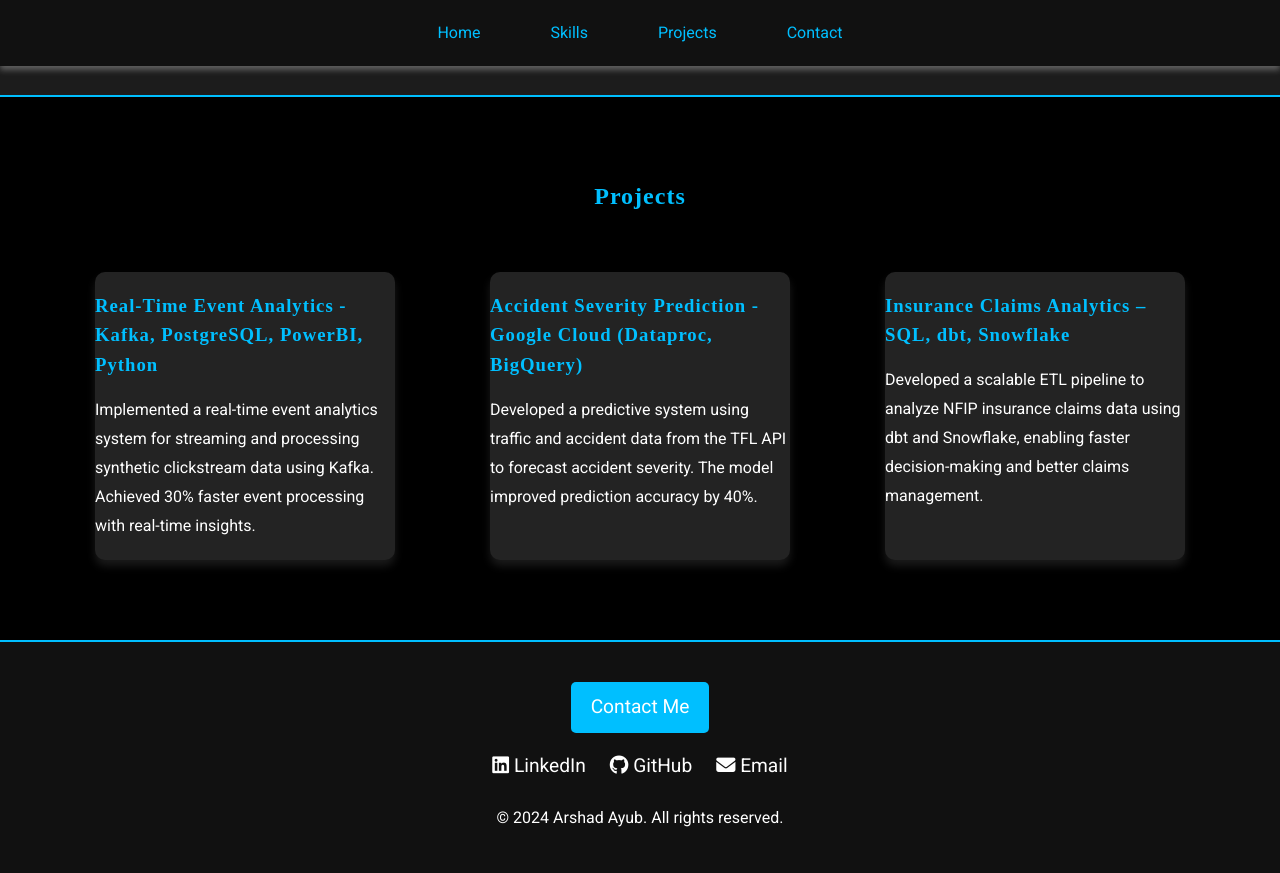
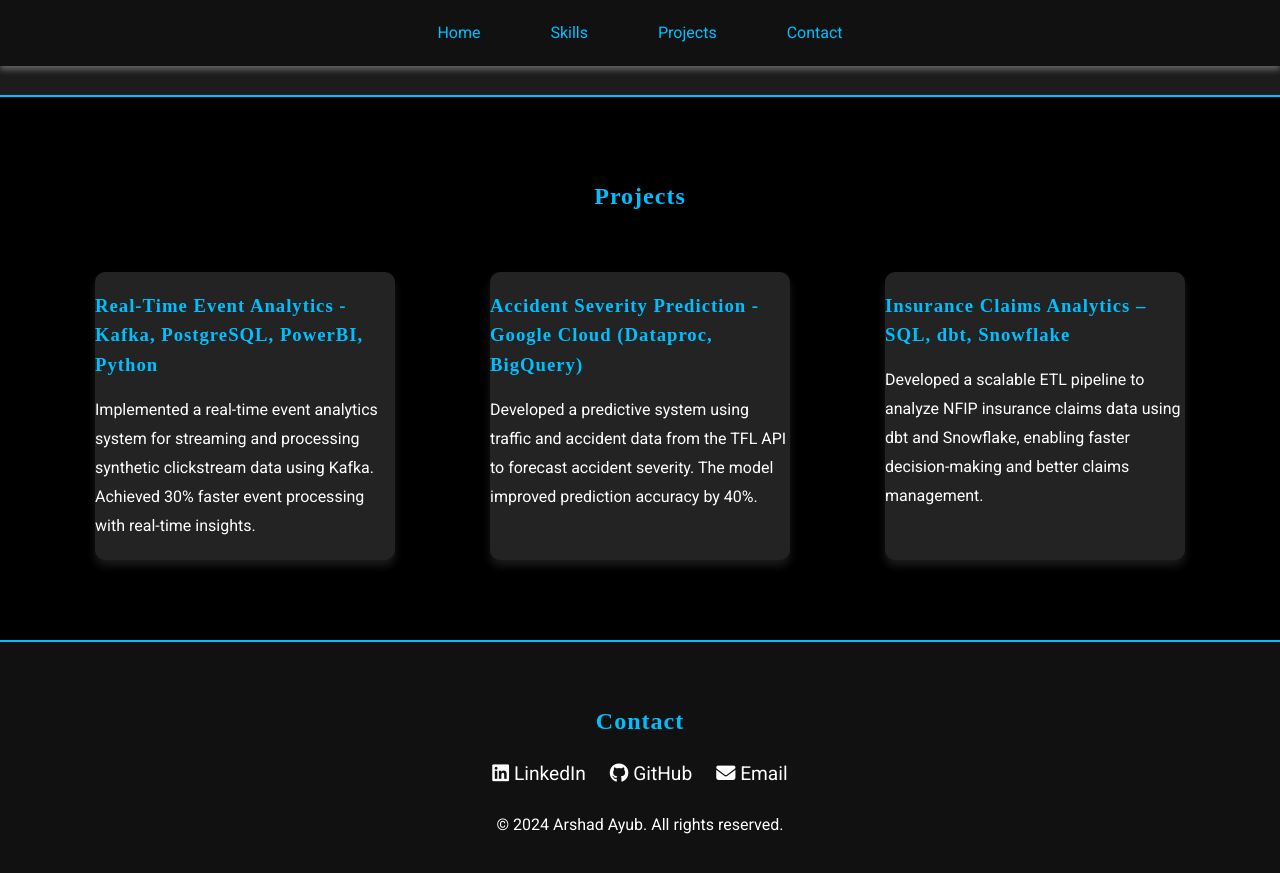
Before and after one commit to arshadsm/arshadsm.github.io, a Jekyll site: the page built from index.md, in a window 1280 px wide and 900 px high, scrolled down 1049 px. Shown: the top 873 px of the window. Built offline with Jekyll 4.4.1, drawn with Linux system fonts in a browser that asks for light colours.

Commit message:
Update default.html

```diff
--- a/_layouts/default.html
+++ b/_layouts/default.html
@@ -124,7 +124,7 @@
   </section>
 
   <footer class="footer fade-in" id="contact">
-    <a href="#contact" class="cta-button">Contact Me</a>
+    <h2>Contact</h2>
     <p>
       <a href="https://www.linkedin.com/in/arshad-ayub01" target="_blank"><i class="fab fa-linkedin"></i> LinkedIn</a>
       <a href="https://www.github.com/arshadsm" target="_blank"><i class="fab fa-github"></i> GitHub</a>
```
